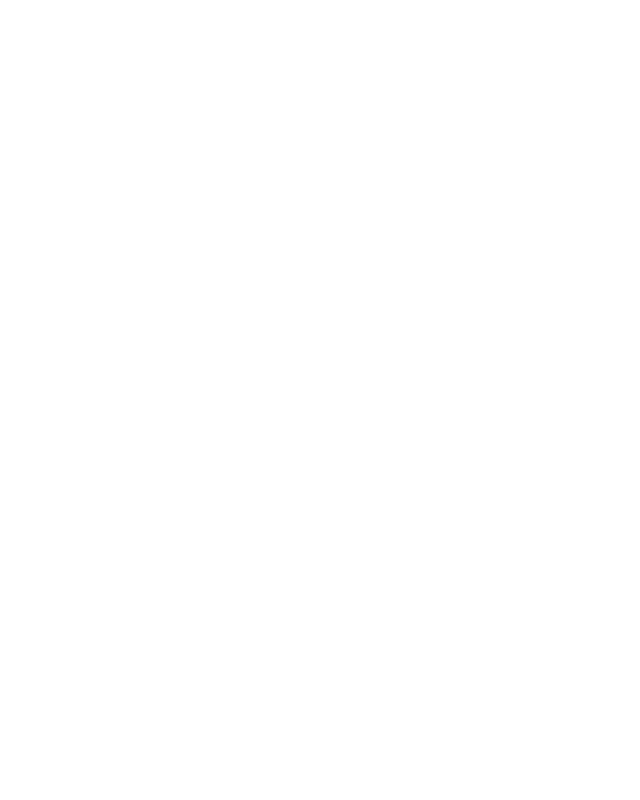
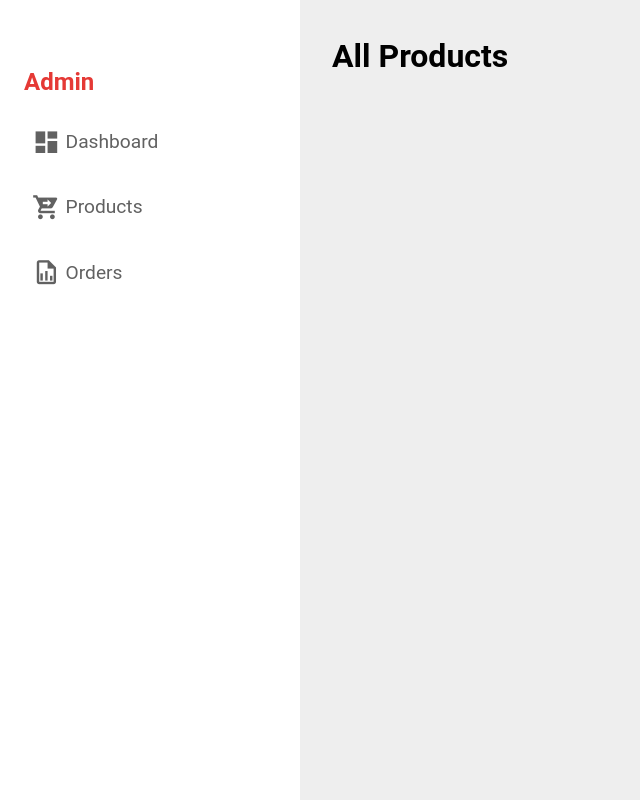
Before and after one commit to YujenM/InventoryManagementFrontend, a Vue app in the folder InventoryManagement/: page /admin/products in a window 1280 px wide. Before the commit this address had no page. Shown: the whole page, without its empty margins (0-640 px from the left). Built offline with nearby package versions, Linux system fonts and the light colour scheme.

Commit message:
Admin page added with navbar

```diff
--- a/InventoryManagement/pages/AdminLogin.vue
+++ b/InventoryManagement/pages/AdminLogin.vue
@@ -104,7 +104,7 @@
     });
 
     if(response.status === 200){
-        router.push('/UserDashboard');
+        router.push('/admin');
     }
     else {
         console.log("Status Code", response.status);
--- /dev/null
+++ b/InventoryManagement/pages/admin.vue
@@ -0,0 +1,11 @@
+<template>
+  <v-app class="bg-grey-lighten-3">
+    <SideNav>
+      <router-view />
+    </SideNav>
+  </v-app>
+</template>
+
+<script setup>
+import SideNav from '@/components/Navbar.vue';
+</script>
--- /dev/null
+++ b/InventoryManagement/pages/adminDashboard.vue
@@ -0,0 +1,11 @@
+<template>
+  <v-app class="bg-grey-lighten-3">
+    <SideNav>
+      <h1>Dashboard</h1>
+    </SideNav>
+  </v-app>
+</template>
+
+  <script setup>
+
+  </script>
--- /dev/null
+++ b/InventoryManagement/pages/adminOrder.vue
@@ -0,0 +1,5 @@
+<template>
+    <v-app class="bg-grey-lighten-3">
+        <h1>Orders</h1>
+    </v-app>
+</template>
--- /dev/null
+++ b/InventoryManagement/pages/adminProduct.vue
@@ -0,0 +1,5 @@
+<template>
+    <v-app class="bg-grey-lighten-3">
+        <h1>All Products</h1>
+    </v-app>
+</template>
--- /dev/null
+++ b/InventoryManagement/pages/userDashboard.vue
@@ -0,0 +1,3 @@
+<template>
+    <h1>This is User dashboard</h1>
+</template>
--- a/InventoryManagement/src/App.vue
+++ b/InventoryManagement/src/App.vue
@@ -5,7 +5,6 @@
 
 <template>
     <router-view />
-
 </template>
 
 <style scoped>
--- /dev/null
+++ b/InventoryManagement/src/assets/json/navbar.js
@@ -0,0 +1,21 @@
+// src/assets/json/navbar.js
+export default [
+    {
+      id: 1,
+      name: 'Dashboard',
+      icon: 'mdi-view-dashboard',
+      path: '/admin/dashboard',
+    },
+    {
+      id: 2,
+      name: 'Products',
+      icon: 'mdi-cart-arrow-right',
+      path: '/admin/products',
+    },
+    {
+      id: 3,
+      name: 'Orders',
+      icon: 'mdi-file-chart-outline',
+      path: '/admin/orders',
+    },
+  ];
--- /dev/null
+++ b/InventoryManagement/src/components/Navbar.vue
@@ -0,0 +1,140 @@
+<template>
+  <div class="layout">
+    <!-- Sidebar -->
+    <aside :class="['sidebar', { 'sidebar-open': isSidebarOpen }]">
+      <v-btn icon @click="closeSidebar" class="close-btn">
+        <v-icon>mdi-close</v-icon>
+      </v-btn>
+      <div class="px-2 py-2 mt-10">
+        <div class="sidebar-title">
+          <h2 class="nav-title text-red-darken-1 mb-3">Admin</h2>
+        </div>
+        <nav>
+          <ul>
+            <!-- <li class="nav-li"><router-link to="/adminDashboard"class="router-li">Dashboard</router-link></li> -->
+            <li v-for="item in navItem" :key="item.id" class="nav-li mt-5">
+              <router-link :to="item.path" class="router-li">
+                <v-icon class="">{{ item.icon }}</v-icon>
+                {{ item.name }}
+              </router-link>
+
+            </li>
+          </ul>
+        </nav>
+      </div>
+    </aside>
+
+    <!-- Main Content -->
+    <div class="main-content">
+      <v-icon class="toggle-btn" @click="toggleSidebar">mdi-menu</v-icon>
+      <slot />
+    </div>
+  </div>
+</template>
+
+<script>
+import navItem  from '@/assets/json/navbar'
+console.log(navItem)
+export default {
+
+  name: 'SideNav',
+  data() {
+    return {
+      isSidebarOpen: true,
+      navItem
+    };
+  },
+  methods: {
+    toggleSidebar() {
+      this.isSidebarOpen = !this.isSidebarOpen;
+    },
+    closeSidebar() {
+      this.isSidebarOpen = false;
+    },
+  },
+};
+</script>
+
+<style scoped>
+.layout {
+  display: flex;
+  height: 100vh;
+  overflow: hidden;
+}
+
+/* Sidebar */
+.sidebar {
+  width: 300px;
+  background-color: white;
+  padding: 1rem;
+  transition: transform 0.3s ease;
+  z-index: 1000;
+  transform: translateX(-100%);
+}
+.sidebar.sidebar-open {
+  transform: translateX(0);
+}
+
+.close-btn {
+  position: absolute;
+  top: 10px;
+  right: 10px;
+  display:none;
+}
+
+.main-content {
+  flex: 1;
+  padding: 2rem;
+  overflow-y: auto;
+}
+
+.toggle-btn {
+  display: none;
+  margin-bottom: 1rem;
+}
+.nav-li{
+  list-style: none;
+  text-decoration: none !important;
+  color: red;
+  width: 100%;
+}
+.router-li {
+  display: block;
+  text-decoration: none !important;
+  color: #616161;
+  font-size: 1.2rem;
+  padding: 0.5rem;
+  width: 100%;
+  box-sizing: border-box;
+}
+.router-li:hover{
+  color: #F5F5F5;
+  background-color: #D32F2F;
+  padding:0.5rem;
+  width: 100%;
+  box-sizing: border-box;
+  border-radius: 15px;
+}
+
+/* Show toggle button only on small screens */
+@media (max-width: 768px) {
+  .close-btn{
+    display: block;
+  }
+  .toggle-btn {
+    display: inline-block;
+  }
+
+  .sidebar {
+    position: fixed;
+    top: 0;
+    bottom: 0;
+    left: 0;
+    height: 100%;
+  }
+
+  .main-content {
+    padding: 1rem;
+  }
+}
+</style>
```
Also changed, not shown: InventoryManagement/src/router/index.js (+29 -14 lines).
